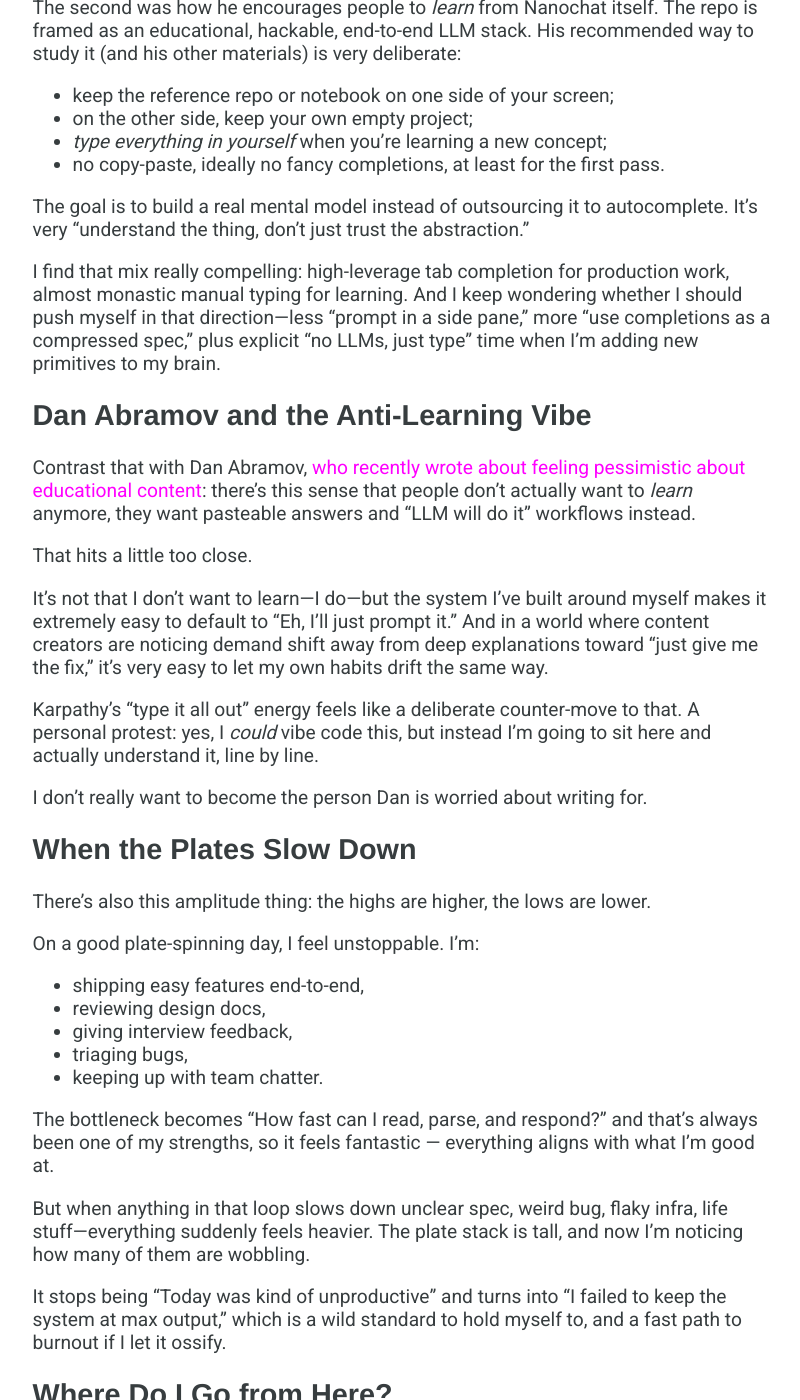
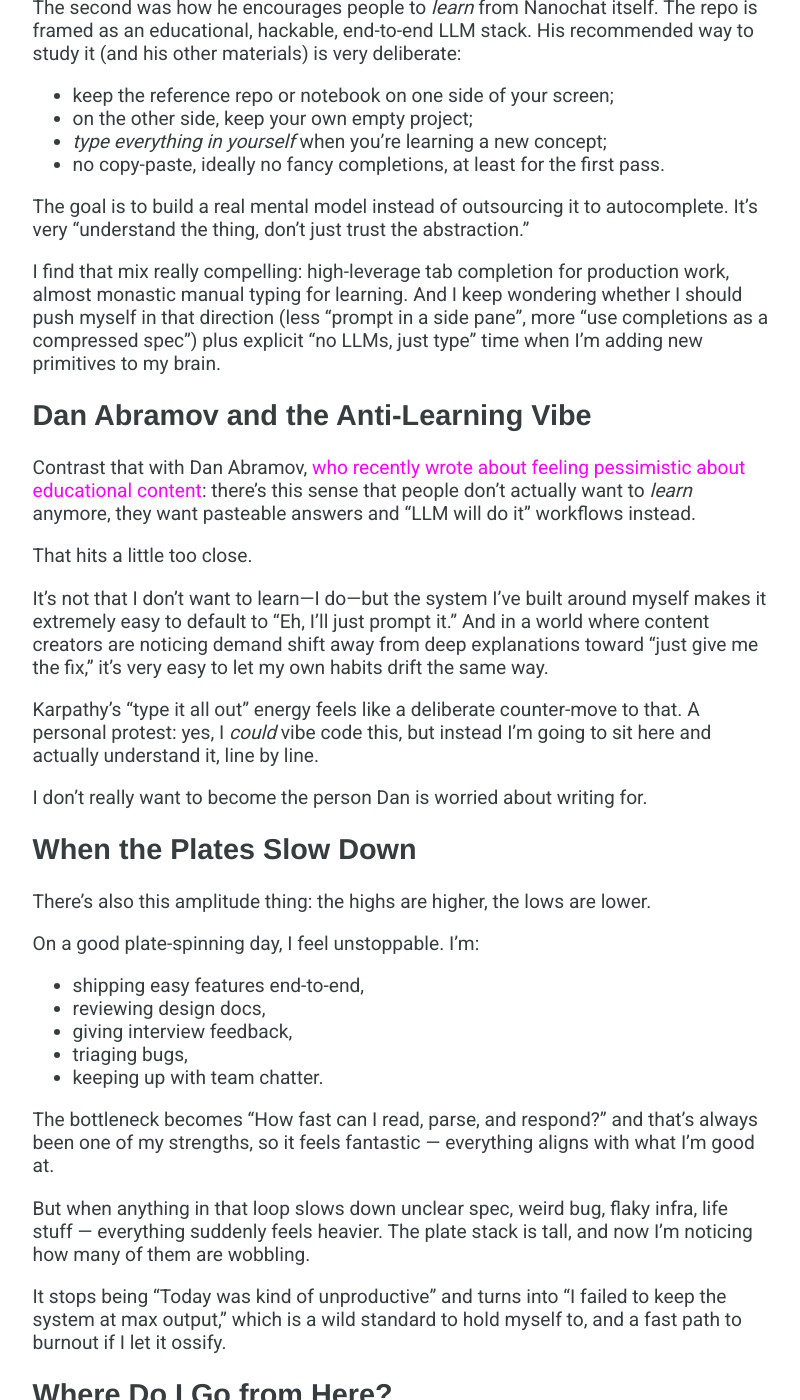
Before and after one commit to dmarticus/dmarticus.github.io, a Jekyll site: the page built from _posts/2025-11-07-spinning-plates.md, in a window 1280 px wide and 1400 px high, scrolled down 3589 px. Shown: the whole window, without its empty margins (238-1038 px from the left). Built offline with Jekyll 4.4.1, drawn with Linux system fonts in a browser that asks for light colours; some of the changed text lies outside the part shown.

Commit message:
okay for real

```diff
--- a/_posts/2025-11-07-spinning-plates.md
+++ b/_posts/2025-11-07-spinning-plates.md
@@ -51,7 +51,7 @@
 3. triage whatever comes back,
 4. iterate until it compiles / passes / looks fine.
 
-There’s still skill there—prompt design, taste, knowing what "smells wrong"—but the locus of difficulty moves. It’s less "can *I* solve this?" and more "can I supervise this?" The reward structure changes too: less "wow, I learned something deep" and more "nice, another plate spun and didn’t fall." Still satisfying, just in a more managerial way.
+There’s still skill there—prompt design, taste, knowing what "smells wrong" — but the locus of difficulty moves. It’s less "can *I* solve this?" and more "can I supervise this?" The reward structure changes too: less "wow, I learned something deep" and more "nice, another plate spun and didn’t fall." Still satisfying, just in a more managerial way.
 
 And when the model drops a solution fully formed, part of the joy evaporates. The problem gets solved; I don’t get the same little "oh sick, I figured that out" hit. When I scroll through my own diffs, I’ll sometimes realize I can’t actually explain why I did X instead of Y in a given PR without re-reading the whole thing.
 
@@ -109,7 +109,7 @@
 
 The goal is to build a real mental model instead of outsourcing it to autocomplete. It’s very "understand the thing, don’t just trust the abstraction."
 
-I find that mix really compelling: high-leverage tab completion for production work, almost monastic manual typing for learning. And I keep wondering whether I should push myself in that direction—less "prompt in a side pane," more "use completions as a compressed spec," plus explicit "no LLMs, just type" time when I’m adding new primitives to my brain.
+I find that mix really compelling: high-leverage tab completion for production work, almost monastic manual typing for learning. And I keep wondering whether I should push myself in that direction (less "prompt in a side pane", more "use completions as a compressed spec") plus explicit "no LLMs, just type" time when I’m adding new primitives to my brain.
 
 ## Dan Abramov and the Anti-Learning Vibe
 
@@ -137,7 +137,7 @@
 
 The bottleneck becomes "How fast can I read, parse, and respond?" and that’s always been one of my strengths, so it feels fantastic — everything aligns with what I’m good at.
 
-But when anything in that loop slows down unclear spec, weird bug, flaky infra, life stuff—everything suddenly feels heavier. The plate stack is tall, and now I’m noticing how many of them are wobbling.
+But when anything in that loop slows down unclear spec, weird bug, flaky infra, life stuff — everything suddenly feels heavier. The plate stack is tall, and now I’m noticing how many of them are wobbling.
 
 It stops being "Today was kind of unproductive" and turns into "I failed to keep the system at max output," which is a wild standard to hold myself to, and a fast path to burnout if I let it ossify.
 
@@ -164,7 +164,7 @@
 
 Beyond these steps, I don’t really have a clean conclusion. I’m very much in the middle of this, same as everyone else.
 
-But I’m increasingly convinced that if my whole career turns into "telling a black box what to do," I’ll burn out—even if the metrics say I’m 3x more productive.
+But I’m increasingly convinced that if my whole career turns into "telling a black box what to do," I’ll burn out — even if the metrics say I’m 3x more productive.
 
 For the hard stuff, I want to keep taking some plates down, sitting with them, and remembering what it feels like to hold one thing still for a while.
 
```
